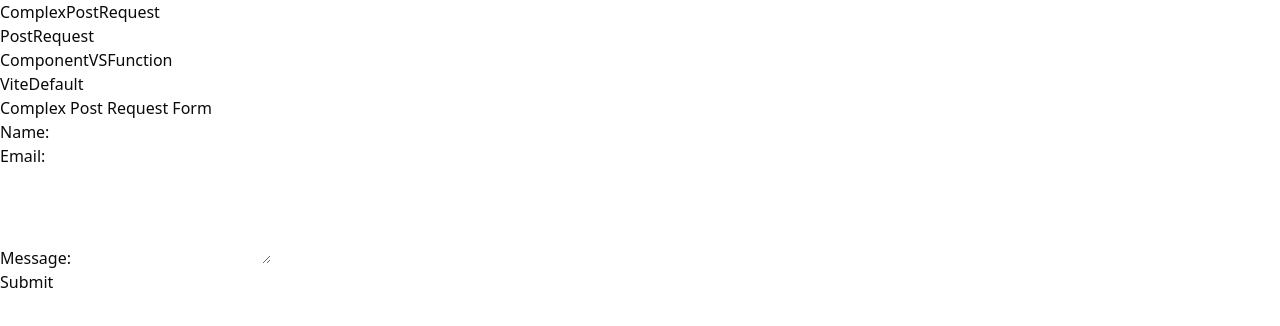
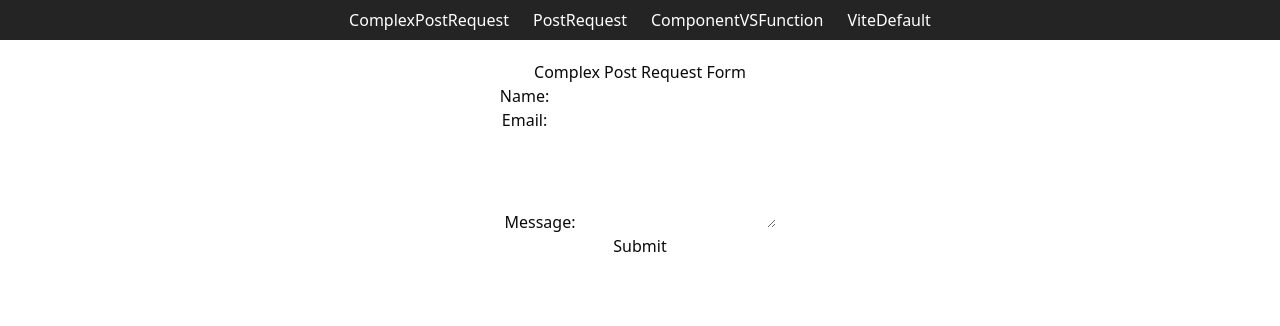
Before and after one commit to ir77/Sandbox-turbo-sniffle, a React (Vite) app in the folder Frontend/: page / in a window 1280 px wide. Shown: the top 326 px of the page. Built offline with nearby package versions, Linux system fonts and the light colour scheme.

Commit message:
style: ナビゲーションとメインコンテンツのスタイルを更新

```diff
--- a/Frontend/src/App.tsx
+++ b/Frontend/src/App.tsx
@@ -26,8 +26,8 @@ const NavigationItem = ({ to, children }: NavigationItemProps) => {
 function App() {
   return (
     <>
-      <nav className="main-nav">
-        <ul>
+      <nav className="fixed top-0 left-0 w-full bg-[#242424] py-2 z-[1000] text-white">
+        <ul className="flex items-center justify-center gap-6 m-0 list-none p-0">
           <NavigationItem to="/">ComplexPostRequest</NavigationItem>
           <NavigationItem to="/post-request">PostRequest</NavigationItem>
           <NavigationItem to="/component-vs-function">
@@ -37,7 +37,7 @@ function App() {
         </ul>
       </nav>
 
-      <main className="main-content">
+      <main className="max-w-7xl mx-auto p-8 pt-[60px] text-center">
         <Routes>
           <Route path="/" element={<ComplexPostRequest />} />
           <Route path="/post-request" element={<PostRequest />} />
```
